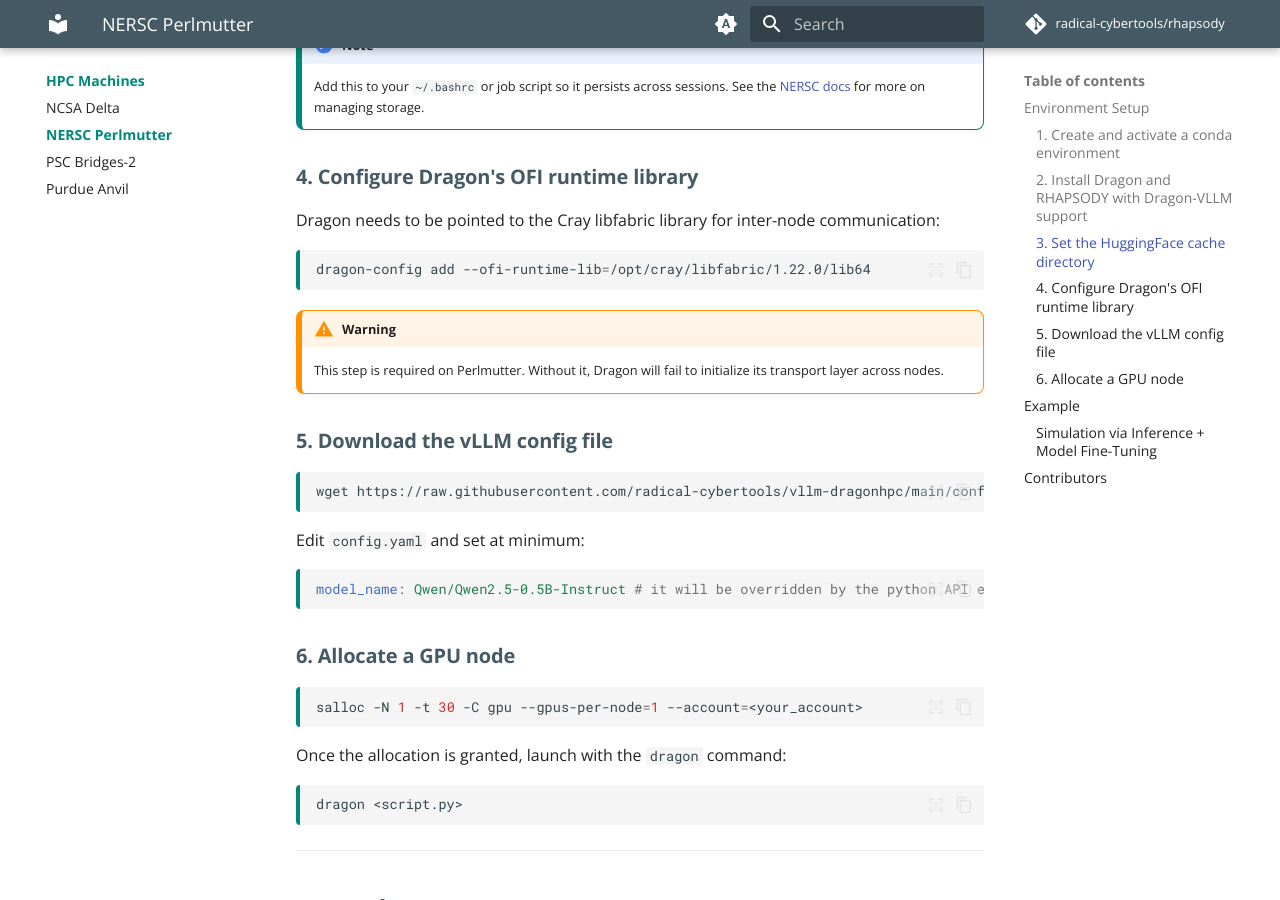
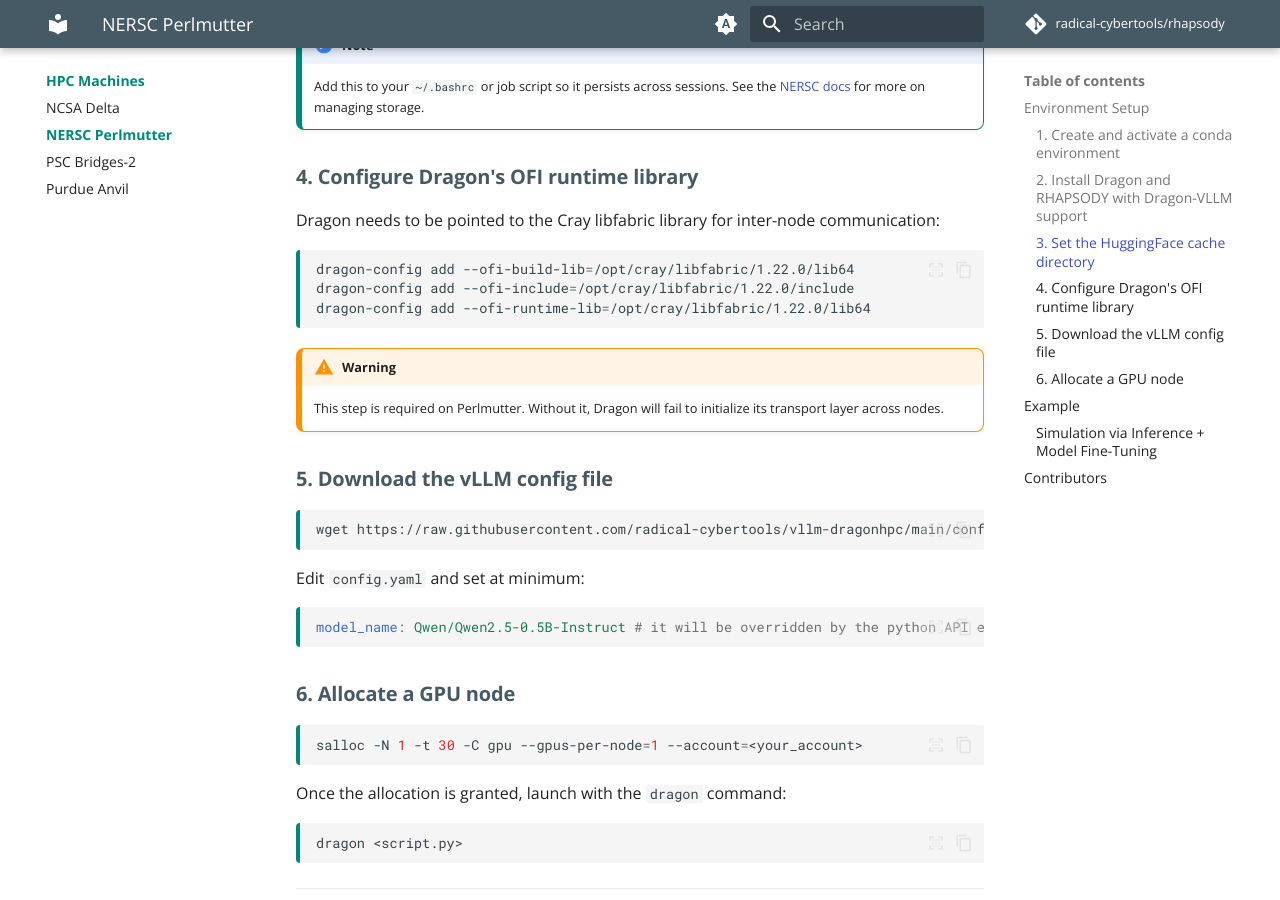
Before and after one commit to radical-cybertools/rhapsody, an MkDocs documentation site: the page built from docs/hpc-machines/perlmutter.md, in a window 1280 px wide and 900 px high, scrolled down 1027 px. Built offline with MkDocs 1.6.1 and Material for MkDocs 9.7.7, drawn with Linux system fonts in a browser that asks for light colours; comment, search, counter and statistics services are not loaded.

Commit message:
fix pre-commit

````diff
--- a/docs/hpc-machines/perlmutter.md
+++ b/docs/hpc-machines/perlmutter.md
@@ -40,6 +40,8 @@
 Dragon needs to be pointed to the Cray libfabric library for inter-node communication:
 
 ```bash
+dragon-config add --ofi-build-lib=/opt/cray/libfabric/1.22.0/lib64
+dragon-config add --ofi-include=/opt/cray/libfabric/1.22.0/include
 dragon-config add --ofi-runtime-lib=/opt/cray/libfabric/1.22.0/lib64
 ```
 
````
Also changed, not shown: docs/hpc-machines/ncsa-delta.md (+2 -0 lines), 1 other file.
